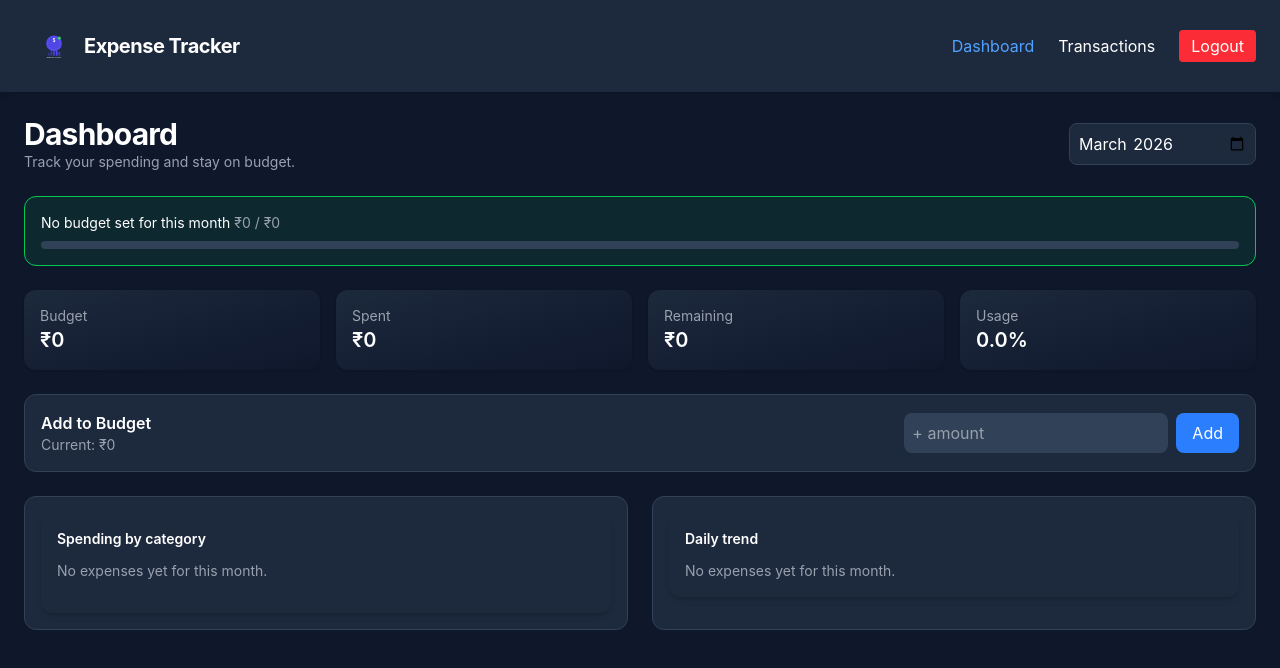
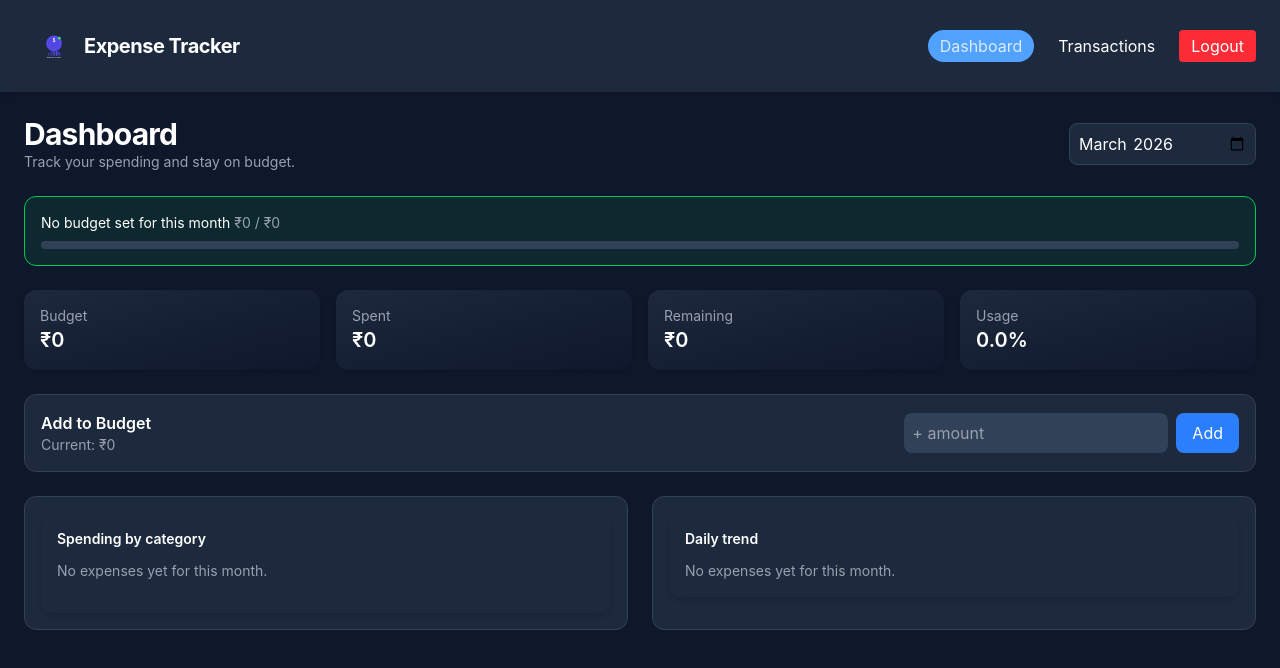
Before and after one commit to 404Nix/ExpenseTracker, a React app in the folder frontend/: page / in a window 1280 px wide. Shown: the top 668 px of the page. Built offline with nearby package versions, Linux system fonts and the light colour scheme; sample sign-in values are in the browser's storage; the HTML template or start-up script is replaced by a standard one.

Commit message:
style: enhance button hover effect in CategoryPanel and update budget alert message in Dashboard

```diff
--- a/frontend/src/components/CategoryPanel.jsx
+++ b/frontend/src/components/CategoryPanel.jsx
@@ -60,7 +60,7 @@ const CategoryPanel = () => {
 
                         <button
                             onClick={() => dispatch(deleteCategory(c.id))}
-                            className="text-red-400 text-xs"
+                            className="text-red-400 text-xs cursor-pointer hover:text-red-600"
                         >
                             ✕
                         </button>
--- a/frontend/src/components/Navbar.jsx
+++ b/frontend/src/components/Navbar.jsx
@@ -26,7 +26,7 @@ const Navbar = () => {
                 <NavLink
                     to="/"
                     className={({ isActive }) =>
-                        isActive ? "text-blue-400" : "hover:text-blue-400"
+                        isActive ? "text-blue-100 bg-blue-400 rounded-2xl px-3 py-1" : "hover:text-blue-400 "
                     }
                 >
                     Dashboard
@@ -35,7 +35,7 @@ const Navbar = () => {
                 <NavLink
                     to="/transactions"
                     className={({ isActive }) =>
-                        isActive ? "text-blue-400" : "hover:text-blue-400"
+                        isActive ? "text-blue-100 bg-blue-400 rounded-2xl px-3 py-1" : "hover:text-blue-400"
                     }
                 >
                     Transactions
--- a/frontend/src/pages/Dashboard.jsx
+++ b/frontend/src/pages/Dashboard.jsx
@@ -46,7 +46,7 @@ const Dashboard = () => {
 
         if (percent >= 100) return "⚠️ Budget exceeded!";
 
-        if (percent >= 80) return "⚠️ You’ve used 80% of your budget";
+        if (percent >= 80) return ` ️ You’ve used ${percent.toFixed(1)}% of your budget`
 
         return "All good 👍";
     };
```
